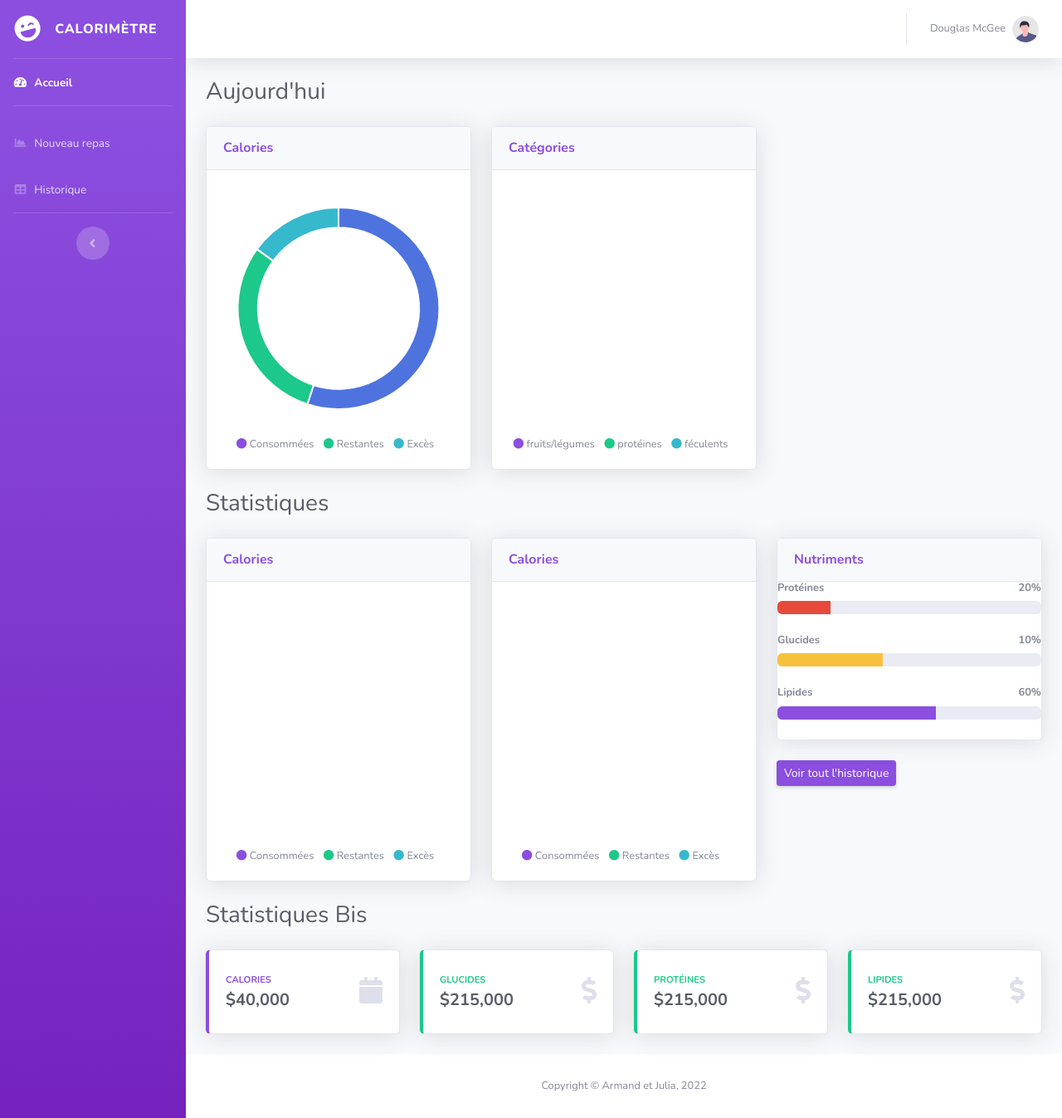
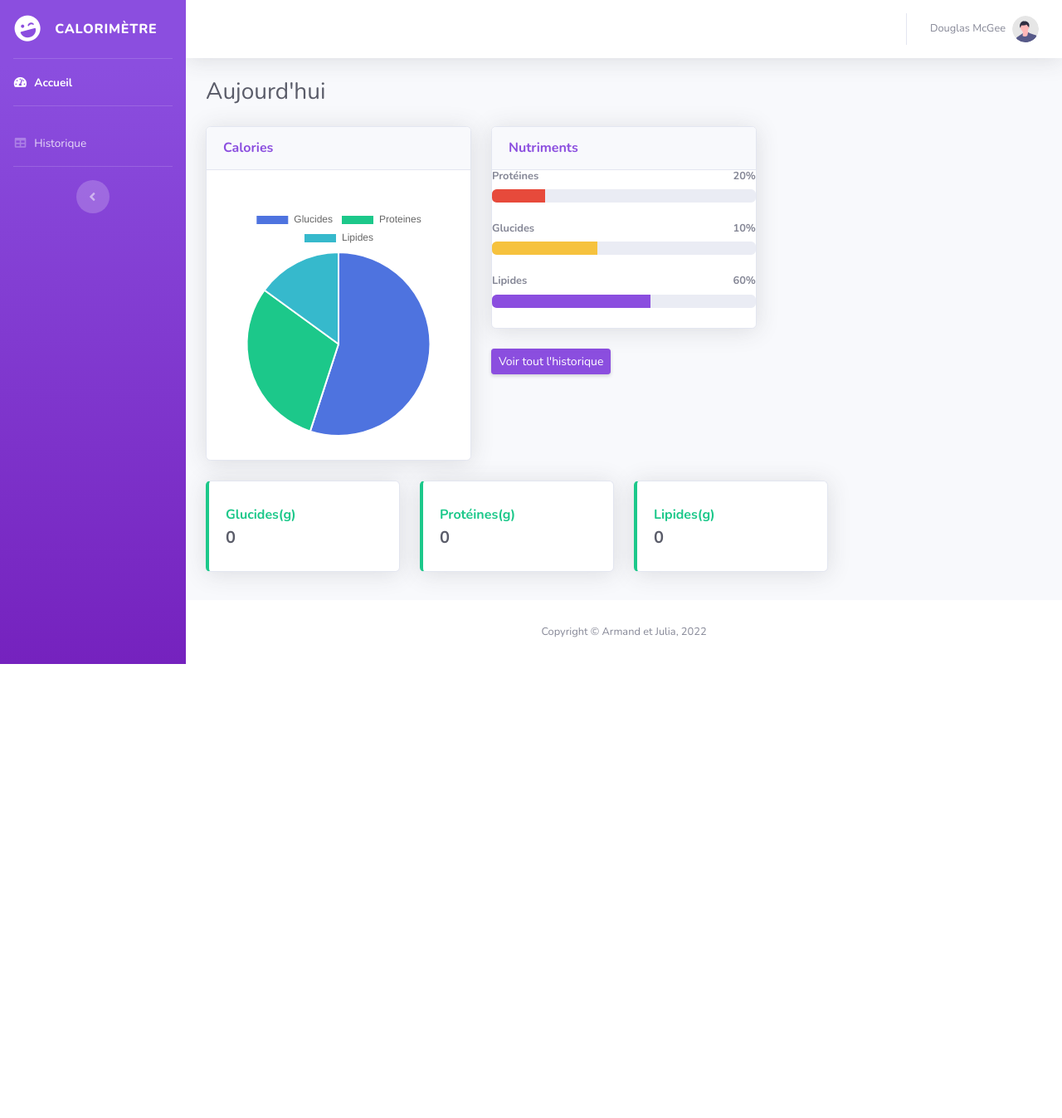
Before and after one commit to juliazink12/idawprojet, a PHP site: page / in a window 1280 px wide. Shown: the whole page at 83% size. After the commit the page ends 800 px from the top, so only its background shows below. Run offline with PHP 8.4, Linux system fonts and the light colour scheme; a map, chart or similar area stays blank; some libraries are stand-ins or nearby versions.

Commit message:
working pie chart

```diff
--- a/frontend/accueil.php
+++ b/frontend/accueil.php
@@ -19,10 +19,10 @@
                                 </div>
                                 <!-- Card Body -->
                                 <div class="card-body">
-                                    <div class="chart-pie pt-4 pb-2">
-                                        <canvas id="myPieChart"></canvas>
+                                    <div class=" pt-4 pb-2">
+                                        <canvas id="nutriPieChart"></canvas>
                                     </div>
-                                    <div class="mt-4 text-center small">
+                                    <!-- <div class="mt-4 text-center small">
                                         <span class="mr-2">
                                             <i class="fas fa-circle text-primary"></i> Consommées
                                         </span>
@@ -32,106 +32,10 @@
                                         <span class="mr-2">
                                             <i class="fas fa-circle text-info"></i> Excès
                                         </span>
-                                    </div>
+                                    </div> -->
                                 </div>
                             </div>
                         </div>
-
-                        <!-- Pie Chart -->
-                        <div class="col-xl-4 col-lg-5">
-                            <div class="card shadow mb-4">
-                                <!-- Card Header - Dropdown -->
-                                <div
-                                    class="card-header py-3 d-flex flex-row align-items-center justify-content-between">
-                                    <h6 class="m-0 font-weight-bold text-primary">Catégories</h6>
-                                </div>
-                                <!-- Card Body -->
-                                <div class="card-body">
-                                    <div class="chart-pie pt-4 pb-2">
-                                        <canvas id="myPieChart"></canvas>
-                                    </div>
-                                    <div class="mt-4 text-center small">
-                                        <span class="mr-2">
-                                            <i class="fas fa-circle text-primary"></i> fruits/légumes
-                                        </span>
-                                        <span class="mr-2">
-                                            <i class="fas fa-circle text-success"></i> protéines
-                                        </span>
-                                        <span class="mr-2">
-                                            <i class="fas fa-circle text-info"></i> féculents
-                                        </span>
-                                    </div>
-                                </div>
-                            </div>
-                        </div>
-
-                    </div>
-
-                    <!-- Page Heading -->
-                    <div class="d-sm-flex align-items-center justify-content-between mb-4">
-                        <h1 class="h3 mb-0 text-gray-800">Statistiques</h1>
-                    </div>
-
-                    <!-- Content Row -->
-                    <div class="row">
-
-                        <!-- Pie Chart -->
-                        <div class="col-xl-4 col-lg-5">
-                            <div class="card shadow mb-4">
-                                <!-- Card Header - Dropdown -->
-                                <div
-                                    class="card-header py-3 d-flex flex-row align-items-center justify-content-between">
-                                    <h6 class="m-0 font-weight-bold text-primary">Calories</h6>
-                                </div>
-                                <!-- Card Body -->
-                                <div class="card-body">
-                                    <div class="chart-pie pt-4 pb-2">
-                                        <canvas id="myPieChart"></canvas>
-                                    </div>
-                                    <div class="mt-4 text-center small">
-                                        <span class="mr-2">
-                                            <i class="fas fa-circle text-primary"></i> Consommées
-                                        </span>
-                                        <span class="mr-2">
-                                            <i class="fas fa-circle text-success"></i> Restantes
-                                        </span>
-                                        <span class="mr-2">
-                                            <i class="fas fa-circle text-info"></i> Excès
-                                        </span>
-                                    </div>
-                                </div>
-                            </div>
-                        </div>
-
-                        <!-- Pie Chart -->
-                        <div class="col-xl-4 col-lg-5">
-                            <div class="card shadow mb-4">
-                                <!-- Card Header - Dropdown -->
-                                <div
-                                    class="card-header py-3 d-flex flex-row align-items-center justify-content-between">
-                                    <h6 class="m-0 font-weight-bold text-primary">Calories</h6>
-                                </div>
-                                <!-- Card Body -->
-                                <div class="card-body">
-                                    <div class="chart-pie pt-4 pb-2">
-                                        <canvas id="myPieChart"></canvas>
-                                    </div>
-                                    <div class="mt-4 text-center small">
-                                        <span class="mr-2">
-                                            <i class="fas fa-circle text-primary"></i> Consommées
-                                        </span>
-                                        <span class="mr-2">
-                                            <i class="fas fa-circle text-success"></i> Restantes
-                                        </span>
-                                        <span class="mr-2">
-                                            <i class="fas fa-circle text-info"></i> Excès
-                                        </span>
-                                    </div>
-                                </div>
-                            </div>
-                        </div>
-
-
                         <!-- Progress Chart -->
                         <div class="col-xl-4 col-lg-5">
                             <div class="card shadow mb-4">
@@ -167,16 +71,9 @@
                             </div>
                         </div>
                     </div>
-
-                    <!-- Page Heading -->
-                    <div class="d-sm-flex align-items-center justify-content-between mb-4">
-                        <h1 class="h3 mb-0 text-gray-800">Statistiques Bis</h1>
-                    </div>
-                    <!-- Row -->
                     <div class="row">
 
-                        <!-- Earnings (Monthly) Card Example -->
-                        <div class="col-xl-3 col-md-6 mb-4">
+                        <!-- <div class="col-xl-3 col-md-6 mb-4">
                             <div class="card border-left-primary shadow h-100 py-2">
                                 <div class="card-body">
                                     <div class="row no-gutters align-items-center">
@@ -191,20 +88,30 @@
                                     </div>
                                 </div>
                             </div>
-                        </div>
+                        </div> -->
 
-                        <!-- Earnings (Monthly) Card Example -->
                         <div class="col-xl-3 col-md-6 mb-4">
                             <div class="card border-left-success shadow h-100 py-2">
                                 <div class="card-body">
                                     <div class="row no-gutters align-items-center">
                                         <div class="col mr-2">
-                                            <div class="text-xs font-weight-bold text-success text-uppercase mb-1">
-                                                Glucides</div>
-                                            <div class="h5 mb-0 font-weight-bold text-gray-800">$215,000</div>
+                                            <div class="text-l font-weight-bold text-success  glucides-titre mb-1">
+                                                Glucides(g)</div>
+                                            <div class="h5 mb-0 font-weight-bold text-gray-800 glucides-val">0</div>
                                         </div>
-                                        <div class="col-auto">
-                                            <i class="fas fa-dollar-sign fa-2x text-gray-300"></i>
+                                    </div>
+                                </div>
+                            </div>
+                        </div>
+
+                        <div class="col-xl-3 col-md-6 mb-4">
+                            <div class="card border-left-success shadow h-100 py-2">
+                                <div class="card-body">
+                                    <div class="row no-gutters align-items-center">
+                                        <div class="col mr-2">
+                                            <div class="text-l font-weight-bold text-success proteines-titre mb-1">
+                                                Protéines(g)</div>
+                                            <div class="h5 mb-0 font-weight-bold text-gray-800 proteines-val">0</div>
                                         </div>
                                     </div>
                                 </div>
@@ -217,30 +124,9 @@
                                 <div class="card-body">
                                     <div class="row no-gutters align-items-center">
                                         <div class="col mr-2">
-                                            <div class="text-xs font-weight-bold text-success text-uppercase mb-1">
-                                                Protéines</div>
-                                            <div class="h5 mb-0 font-weight-bold text-gray-800">$215,000</div>
-                                        </div>
-                                        <div class="col-auto">
-                                            <i class="fas fa-dollar-sign fa-2x text-gray-300"></i>
-                                        </div>
-                                    </div>
-                                </div>
-                            </div>
-                        </div>
-
-                        <!-- Earnings (Monthly) Card Example -->
-                        <div class="col-xl-3 col-md-6 mb-4">
-                            <div class="card border-left-success shadow h-100 py-2">
-                                <div class="card-body">
-                                    <div class="row no-gutters align-items-center">
-                                        <div class="col mr-2">
-                                            <div class="text-xs font-weight-bold text-success text-uppercase mb-1">
-                                                Lipides</div>
-                                            <div class="h5 mb-0 font-weight-bold text-gray-800">$215,000</div>
-                                        </div>
-                                        <div class="col-auto">
-                                            <i class="fas fa-dollar-sign fa-2x text-gray-300"></i>
+                                            <div class="text-l font-weight-bold text-success lipides-titre mb-1">
+                                                Lipides(g)</div>
+                                            <div class="h5 mb-0 font-weight-bold text-gray-800 lipides-val ">0</div>
                                         </div>
                                     </div>
                                 </div>
@@ -252,84 +138,103 @@
                 </div>
                 <!-- /.container-fluid -->
                 <script>
-                    var glucideProgress = 50;
+                    var _span = 'week';
                     $('.hglu').children(".glucides-span").text(10+'%');
                     // $('').children(".glucides-bar").attr('aria-valuenow', 10).css('width', 10+'%');
-                    alert($('.hglu').children('.glucides-span').text());
+                    // alert($('.hglu').children('.glucides-span').text());
                     $(document).ready(function() {
                         var _data = 50;
 
                         event.preventDefault();
-                        var btn  = '.card-body-nutri';
-                        console.log($('.small font-weight-bold').children()[0]);
                         set_glu_prog();
                         set_lip_prog();
                         set_prot_prog();
+                        set_glu_raw();
+                        set_prot_raw();
+                        set_lip_raw();
+                        set_distrib();
+
                     });
-                    function set_distrib(){
+                    function addData(chart, label, data) {
+                        chart.data.labels.push(label);
+                        chart.data.datasets.forEach((dataset) => {
+                            dataset.data.push(data);
+                        });
+                        chart.update();
+                    }
+
+                    function removeData(chart) {
+                        chart.data.labels.pop();
+                        chart.data.datasets.forEach((dataset) => {
+                            dataset.data.pop();
+                        });
+                        chart.update();
+                    }
+
+                    function set_glu_raw(){
                         $.ajax({
-                            url:"../backend/statistiques.php" + "?type_stat=glucides_pct" ,
+                            url:"../backend/statistiques.php" + "?type_stat=glu_raw" ,
                             method:'GET',
                             data:"",
                             dataType: 'json',
                             success:function(data)
                             {
-                                // var gl = data["0"]["glucides"];
-                                // alert(gl);
-                                var total_qte_glu = 0 ;
-                                var total_rec_glu = 0;
-                                data.forEach(item => {
-                                    total_qte_glu  += parseFloat(item["Quantite(g)"]);
-                                    total_rec_glu += parseFloat(item["Qte Rec"]);
-                                })
-                                var pct = (100 * total_qte_glu) / total_rec_glu ;
-                                pct =pct>100?100:pct;
-                                $(".glucides-span").text(pct+'%');
-                                $(".glucides-bar").attr('aria-valuenow', pct).css('width', pct+'%');
+                                var val = 0;
+                                val = parseFloat(data["0"]["glucides"]);
+                                $(".glucides-val").text(val);
                             }
                         });
+                    };
+                    function set_prot_raw(){
                         $.ajax({
-                            url:"../backend/statistiques.php" + "?type_stat=glucides_pct" ,
+                            url:"../backend/statistiques.php" + "?type_stat=prot_raw" ,
                             method:'GET',
                             data:"",
                             dataType: 'json',
                             success:function(data)
                             {
-                                // var gl = data["0"]["glucides"];
-                                // alert(gl);
-                                var total_qte_glu = 0 ;
-                                var total_rec_glu = 0;
-                                data.forEach(item => {
-                                    total_qte_glu  += parseFloat(item["Quantite(g)"]);
-                                    total_rec_glu += parseFloat(item["Qte Rec"]);
-                                })
-                                var pct = (100 * total_qte_glu) / total_rec_glu ;
-                                pct =pct>100?100:pct;
-                                $(".glucides-span").text(pct+'%');
-                                $(".glucides-bar").attr('aria-valuenow', pct).css('width', pct+'%');
+                                var val_ = 0;
+                                val = parseFloat(data["0"]["proteines"]);
+                                $(".proteines-val").text(val);
                             }
                         });
+                    };
+                    function set_lip_raw(){
                         $.ajax({
-                            url:"../backend/statistiques.php" + "?type_stat=glucides_pct" ,
+                            url:"../backend/statistiques.php" + "?type_stat=lip_raw" ,
                             method:'GET',
                             data:"",
                             dataType: 'json',
                             success:function(data)
                             {
-                                // var gl = data["0"]["glucides"];
-                                // alert(gl);
-                                var total_qte_glu = 0 ;
-                                var total_rec_glu = 0;
-                                data.forEach(item => {
-                                    total_qte_glu  += parseFloat(item["Quantite(g)"]);
-                                    total_rec_glu += parseFloat(item["Qte Rec"]);
-                                })
-                                var pct = (100 * total_qte_glu) / total_rec_glu ;
-                                pct =pct>100?100:pct;
-                                $(".glucides-span").text(pct+'%');
-                                $(".glucides-bar").attr('aria-valuenow', pct).css('width', pct+'%');
+
+                                var val = 0;
+                                val = parseFloat(data["0"]["lipides"]);
+                                $(".lipides-val").text(val);
                             }
                         });
+                    };
+                    function set_distrib(){
+                        $.ajax({
+                            url:"../backend/statistiques.php" + "?type_stat=distrib" ,
+                            method:'GET',
+                            data:"",
+                            dataType: 'json',
+                            success:function(data)
+                            {
+                                var glu = parseFloat(data["0"]["nutriments"]);
+                                var prot = parseFloat(data["1"]["nutriments"]);
+                                var lip = parseFloat(data["2"]["nutriments"]);
+                                var sum = glu + prot + lip;
+                                glu_dist = Math.round((glu/sum)*100)/100;
+                                prot_dist = Math.round((prot/sum)*100)/100;
+                                lip_dist = Math.round((lip/sum)*100)/100;
+                                alert(lip_dist);
+                                nutriPieChart.data.datasets[0].data = [glu_dist,prot_dist,lip_dist];
+                                nutriPieChart.update();
+                            }
+                        });
+
                     }
                     function set_glu_prog(){
                         $.ajax({
@@ -348,12 +253,12 @@
                                     total_rec_glu += parseFloat(item["Qte Rec"]);
                                 })
                                 var pct = (100 * total_qte_glu) / total_rec_glu ;
-                                pct =pct>100?100:pct;
+                                pct = pct>100?100:Math.round(pct*100)/100;
                                 $(".glucides-span").text(pct+'%');
                                 $(".glucides-bar").attr('aria-valuenow', pct).css('width', pct+'%');
                             }
                         });
-                    }
+                    };
                     function set_lip_prog(){
                         $.ajax({
                             url:"../backend/statistiques.php" + "?type_stat=lipides_pct" ,
@@ -371,7 +276,7 @@
                                     total_rec += parseFloat(item["Qte Rec"]);
                                 })
                                 var pct = (100 * total_qte) / total_rec ;
-                                pct = pct>100?100:pct;
+                                pct = pct>100?100:Math.round(pct*100)/100;
                                 $(".lipides-span").text(pct+'%');
                                 $(".lipides-bar").attr('aria-valuenow', pct).css('width', pct+'%');
                             }
@@ -394,12 +299,29 @@
                                     total_rec += parseFloat(item["Qte Rec"]);
                                 })
                                 var pct = (100 * total_qte) / total_rec ;
-                                pct = pct>100?100:pct;
+                                pct = pct>100?100:Math.round(pct*100)/100;
                                 $(".proteines-span").text(pct+'%');
                                 $(".proteines-bar").attr('aria-valuenow', pct).css('width', pct+'%');
                             }
                         });
                     }
+                    // // Set new default font family and font color to mimic Bootstrap's default styling
+                    // Chart.defaults.global.defaultFontFamily = 'Nunito', '-apple-system,system-ui,BlinkMacSystemFont,"Segoe UI",Roboto,"Helvetica Neue",Arial,sans-serif';
+                    // Chart.defaults.global.defaultFontColor = '#858796';
+
+                    // Pie Chart
+                    var ctx = document.getElementById("nutriPieChart");
+                    var nutriPieChart = new Chart(ctx, {
+                    type: 'pie',
+                    data: {
+                        labels: ["Glucides", "Proteines", "Lipides"],
+                        datasets: [{
+                        data: [55, 30, 15],
+                        backgroundColor: ['#4e73df', '#1cc88a', '#36b9cc'],
+                        hoverOffset: 4
+                        }],
+                        }
+                    });
                 </script>
 
     <!-- Bootstrap core JavaScript-->
@@ -413,8 +335,8 @@
     <script src="js/sb-admin-2.min.js"></script>
 
     <!-- Page level plugins -->
-    <script src="vendor/chart.js/Chart.min.js"></script>
+    <!-- <script src="vendor/chart.js/Chart.min.js"></script> -->
 
     <!-- Page level custom scripts -->
-    <script src="js/demo/chart-area-demo.js"></script>
-    <script src="js/demo/chart-pie-demo.js"></script>
+    <!-- <script src="js/demo/chart-area-demo.js"></script>
+    <script src="js/demo/chart-pie-demo.js"></script>   -->
--- a/frontend/template_header.php
+++ b/frontend/template_header.php
@@ -25,6 +25,7 @@
     <link href="vendor/datatables/dataTables.bootstrap4.min.css" rel="stylesheet">
 
     <script src="http://ajax.googleapis.com/ajax/libs/jquery/1.9.1/jquery.js"></script>
+    <script src="https://cdn.jsdelivr.net/npm/chart.js"></script>
 </head>
 
 <body id="page-top">
@@ -57,11 +58,11 @@
             <hr class="sidebar-divider">
 
             <!-- Nav Item - Nouveau repas -->
-            <li class="nav-item">
+            <!-- <li class="nav-item">
                 <a class="nav-link" href="nouveau.php">
                     <i class="fas fa-fw fa-chart-area"></i>
                     <span>Nouveau repas</span></a>
-            </li>
+            </li> -->
 
             <!-- Nav Item - Historique -->
             <li class="nav-item">
```
Also changed, not shown: backend/statistiques.php (+21 -15 lines).
